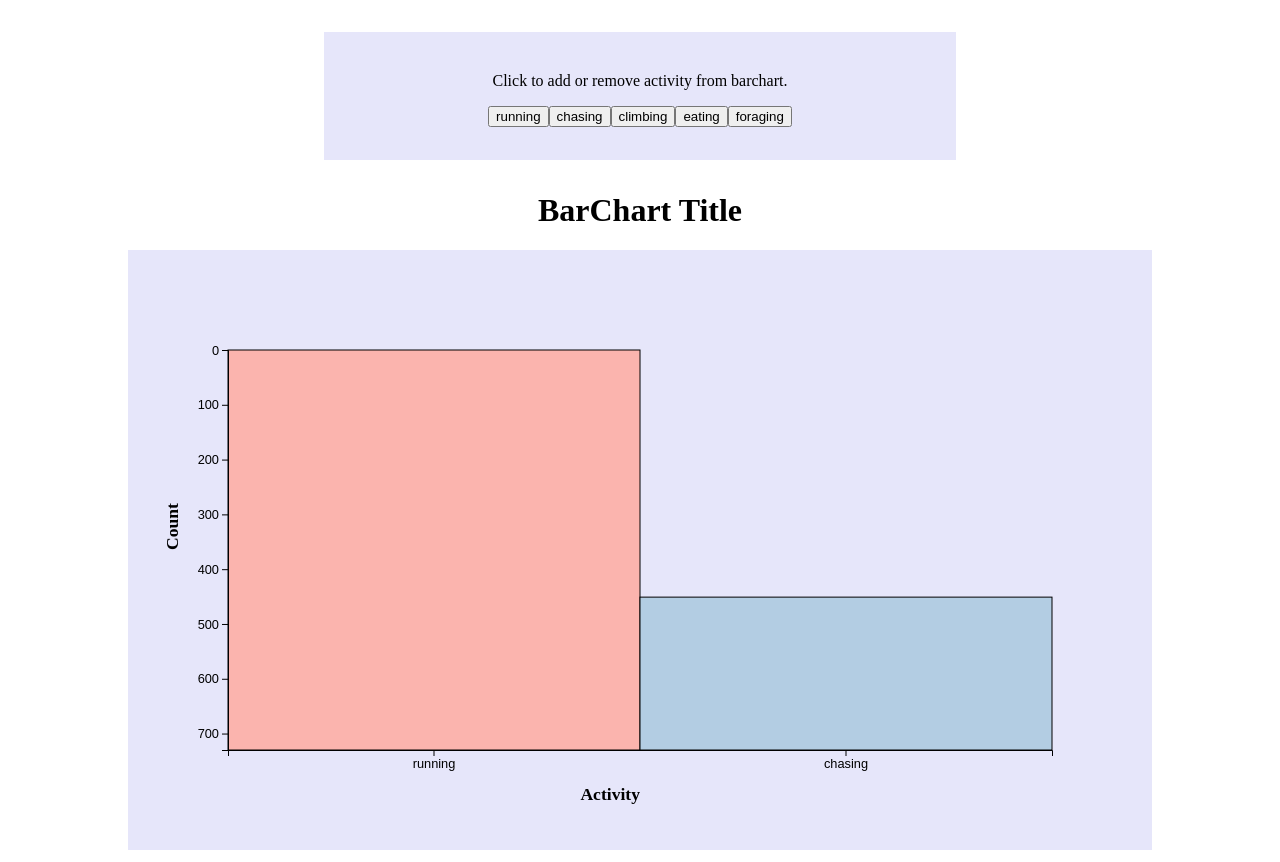
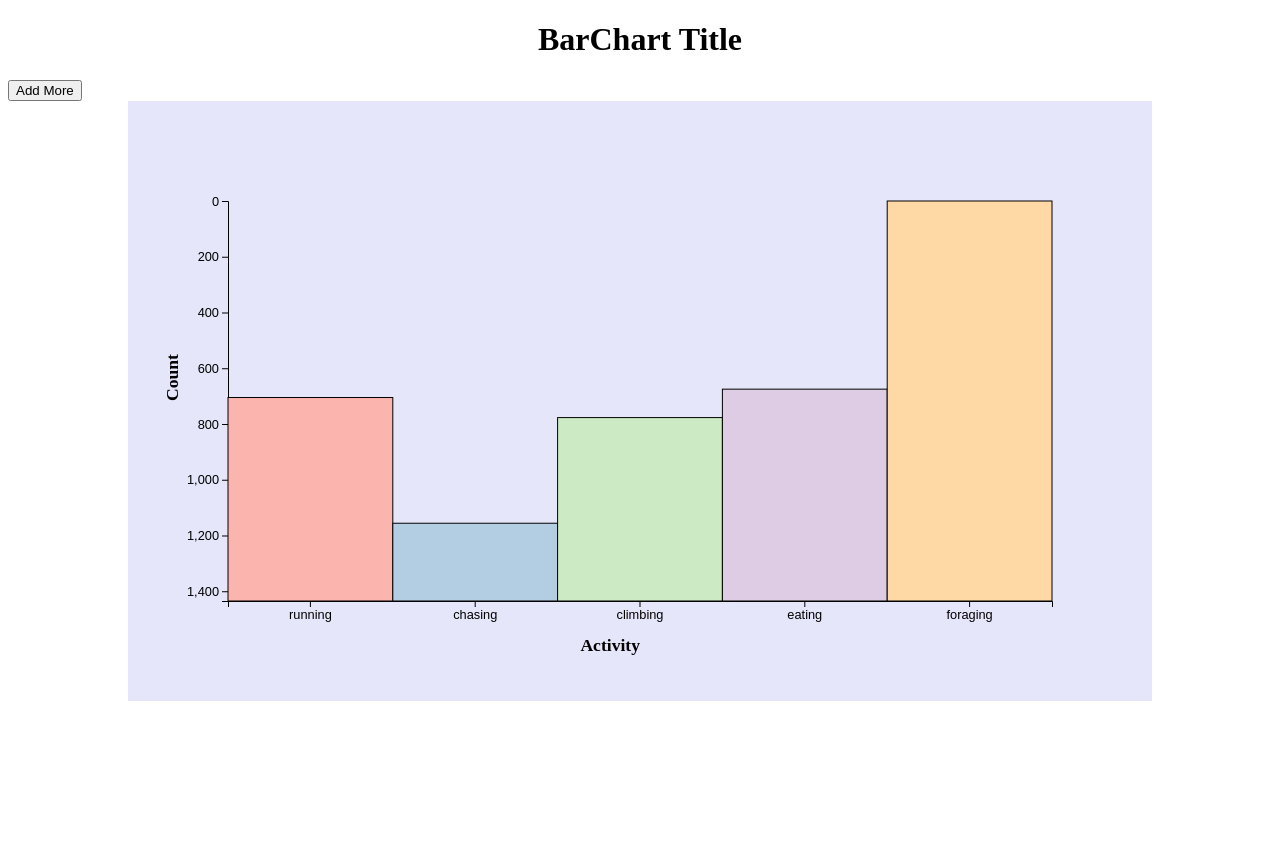
Before and after one commit to OscarKodes/React_and_D3_practice, a React (Create React App) app: page / in a window 1280 px wide. After the commit the page ends 800 px from the top, so only its background shows below. Built offline with nearby package versions, Linux system fonts and the light colour scheme.

Commit message:
Remove addBtn component. Use a button inside d3 js to update through d3.

```diff
--- a/src/components/ActBtn.jsx
+++ /dev/null
@@ -1,10 +0,0 @@
-import React from "react";
-
-const ActBtn = (props) => {
-  const btnHandler = () => {
-    props.toggle(props.act);
-  };
-  return <button onClick={btnHandler}>{props.act}</button>;
-};
-
-export default ActBtn;
--- a/src/components/App.jsx
+++ b/src/components/App.jsx
@@ -1,41 +1,10 @@
 import React, { useState } from "react";
 import BarChart from "./BarChart";
-import ActBtn from "./ActBtn";
 
 function App() {
-  const [acts, setActs] = useState(["running", "chasing"]);
-
-  const activitiesArr = [
-    "running",
-    "chasing",
-    "climbing",
-    "eating",
-    "foraging",
-  ];
-
-  const activityToggler = (action) => {
-    setActs((prevState) => {
-      let stateCopy = [...prevState];
-
-      if (stateCopy.includes(action)) {
-        return [...prevState].filter((d) => d !== action);
-      } else {
-        return [...prevState, action];
-      }
-    });
-  };
-
-  const allBtns = activitiesArr.map((activity) => {
-    return <ActBtn key={activity} act={activity} toggle={activityToggler} />;
-  });
-
   return (
     <div>
-      <div className="btnContainer">
-        <p>Click to add or remove activity from barchart.</p>
-        {allBtns}
-      </div>
-      <BarChart actArr={acts} />
+      <BarChart />
     </div>
   );
 }
--- a/src/components/BarChart.jsx
+++ b/src/components/BarChart.jsx
@@ -8,28 +8,35 @@ const BarChart = (props) => {
   const margin = 100;
 
   const pastel1Colors = d3.scaleOrdinal(d3.schemePastel1);
-  let svg = undefined;
+  let svg, yScale, xScale, xAxis, yAxis;
+  let state = {};
 
   d3.csv(squirrelData, d3.autoType).then((data) => {
-    console.log(data);
+    state.data = data;
 
-    data = data.filter((d) => props.actArr.includes(d.activity));
+    d3.select("#btn").on("click", () => {
+      state.data[0].count += 50;
+
+      console.log(data[0]);
+
+      draw();
+    });
 
     /* SCALES */
-    const xScale = d3
+    xScale = d3
       .scaleBand()
       .domain(data.map((d) => d.activity))
       .range([margin, width - margin]);
 
-    const yScale = d3
+    yScale = d3
       .scaleLinear()
       .domain([0, d3.max(data, (d) => d.count)])
       .range([margin, height - margin]);
 
     // AXIS
-    const xAxis = d3.axisBottom().scale(xScale);
+    xAxis = d3.axisBottom().scale(xScale);
 
-    const yAxis = d3.axisLeft().scale(yScale);
+    yAxis = d3.axisLeft().scale(yScale);
 
     /* HTML ELEMENTS */
 
@@ -43,19 +50,6 @@ const BarChart = (props) => {
         .attr("height", height)
         .style("background-color", "lavender");
     }
-
-    // bars
-    svg
-      .selectAll(".bar")
-      .data(data, (d) => d.activity)
-      .join("rect")
-      .attr("class", "bar")
-      .attr("height", (d) => yScale(d.count) - margin)
-      .attr("width", xScale.bandwidth())
-      .attr("x", (d) => xScale(d.activity))
-      .attr("y", (d) => height - yScale(d.count))
-      .attr("fill", pastel1Colors)
-      .attr("stroke", "black");
 
     // xAxis ticks
     svg
@@ -90,11 +84,29 @@ const BarChart = (props) => {
       .style("font-weight", "bold")
       .style("font-size", "1.1rem")
       .text("Count");
+
+    draw();
   });
+
+  function draw() {
+    // bars
+    svg
+      .selectAll(".bar")
+      .data(state.data, (d) => d.activity)
+      .join("rect")
+      .attr("class", "bar")
+      .attr("height", (d) => yScale(d.count) - margin)
+      .attr("width", xScale.bandwidth())
+      .attr("x", (d) => xScale(d.activity))
+      .attr("y", (d) => height - yScale(d.count))
+      .attr("fill", pastel1Colors)
+      .attr("stroke", "black");
+  }
 
   return (
     <div>
       <h1>BarChart Title</h1>
+      <button id="btn">Add More</button>
       <div id="container"></div>
     </div>
   );
```
